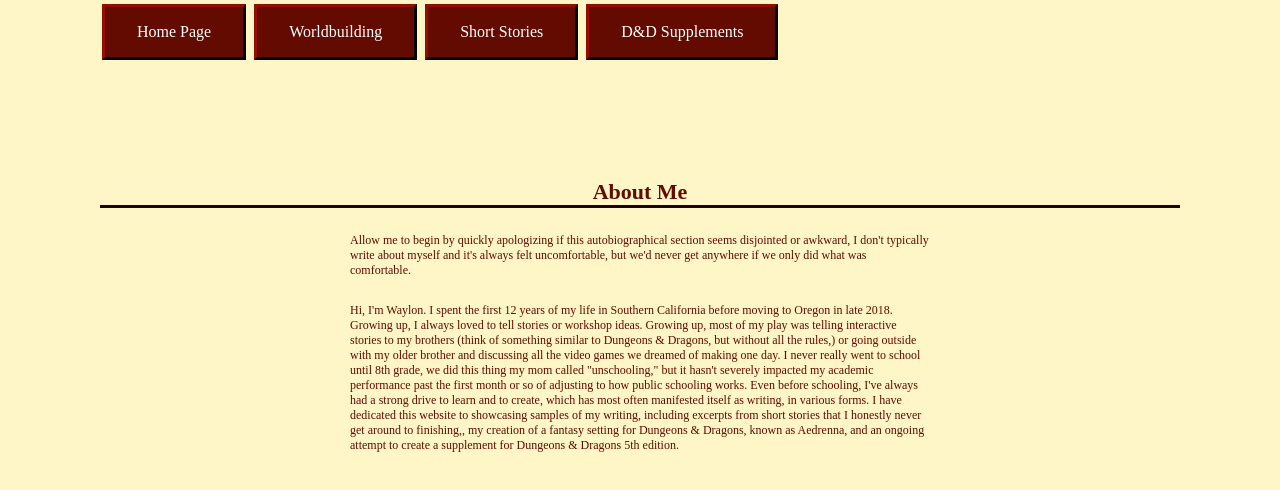
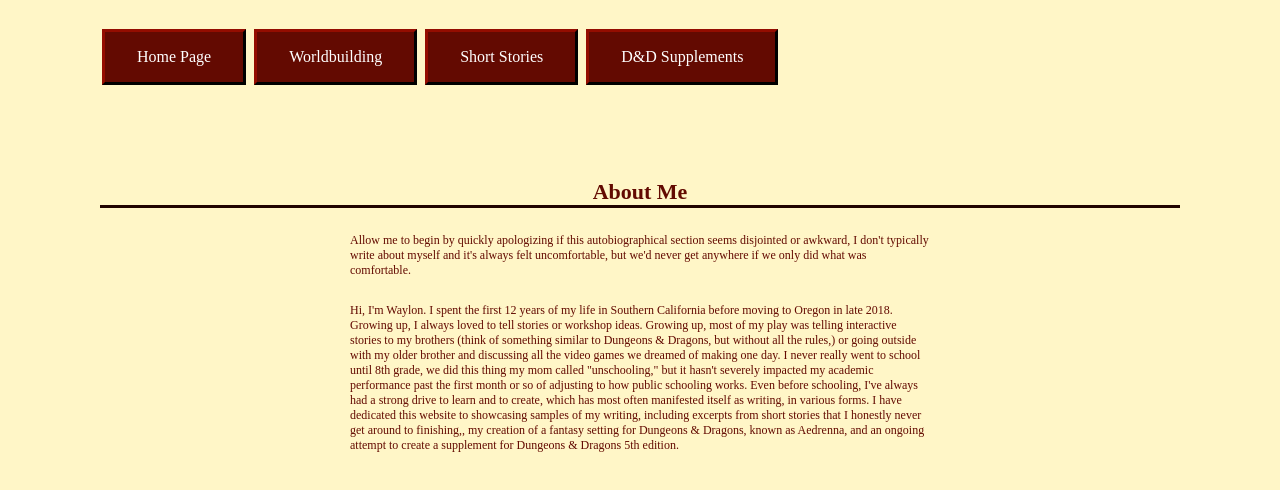
Before and after one commit to waylon-r-s/personal, a plain HTML site: page public_html/index.html in a window 1280 px wide. Drawn offline with Linux system fonts and the light colour scheme.

Commit message:
Update styles.css

```diff
--- a/public_html/styles.css
+++ b/public_html/styles.css
@@ -96,5 +96,5 @@ a.line {
      margin: 4px 2px;
      cursor: pointer;
      position: relative;
-     top: -100px;
+     top: -75px;
 }
```
